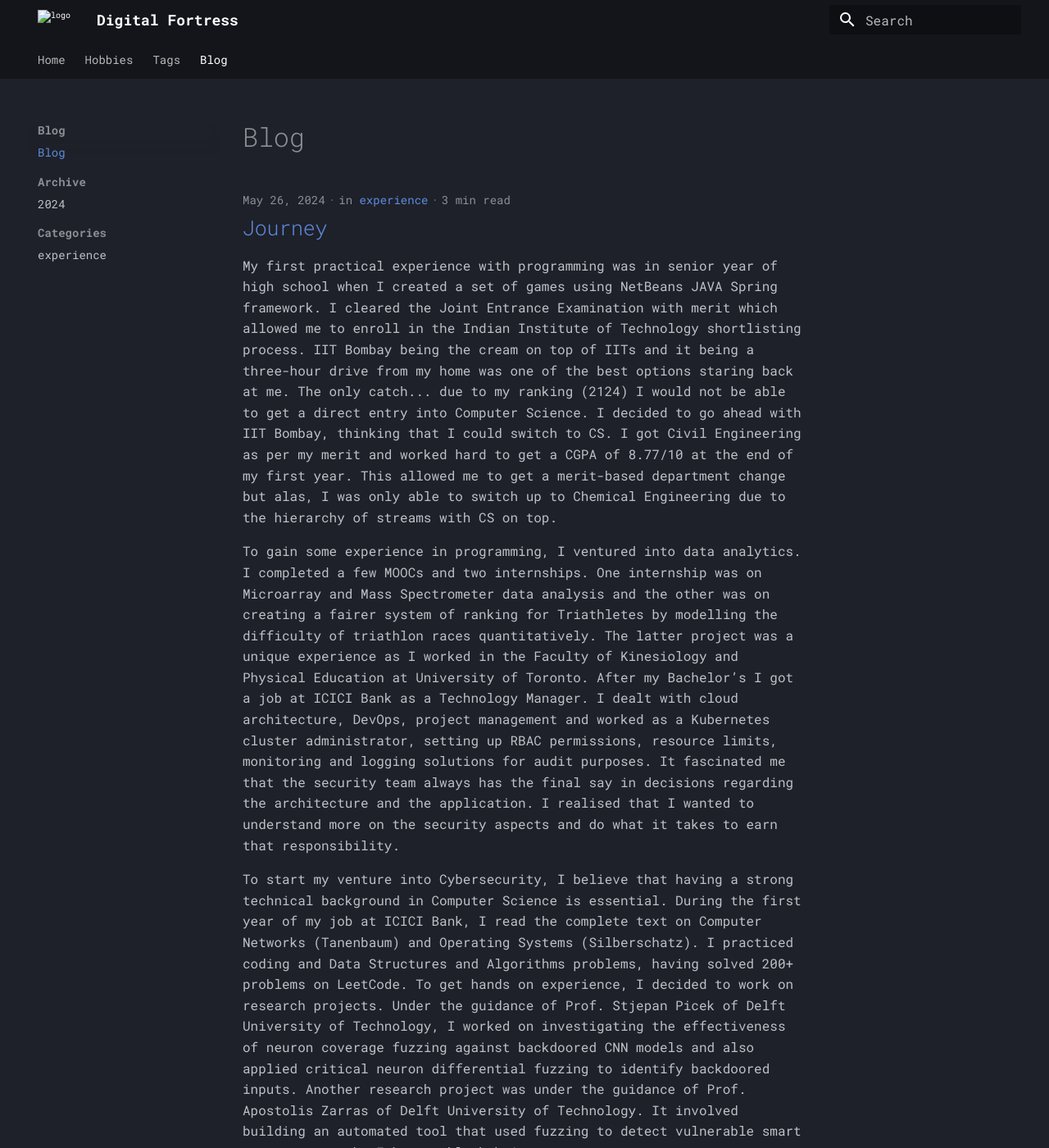
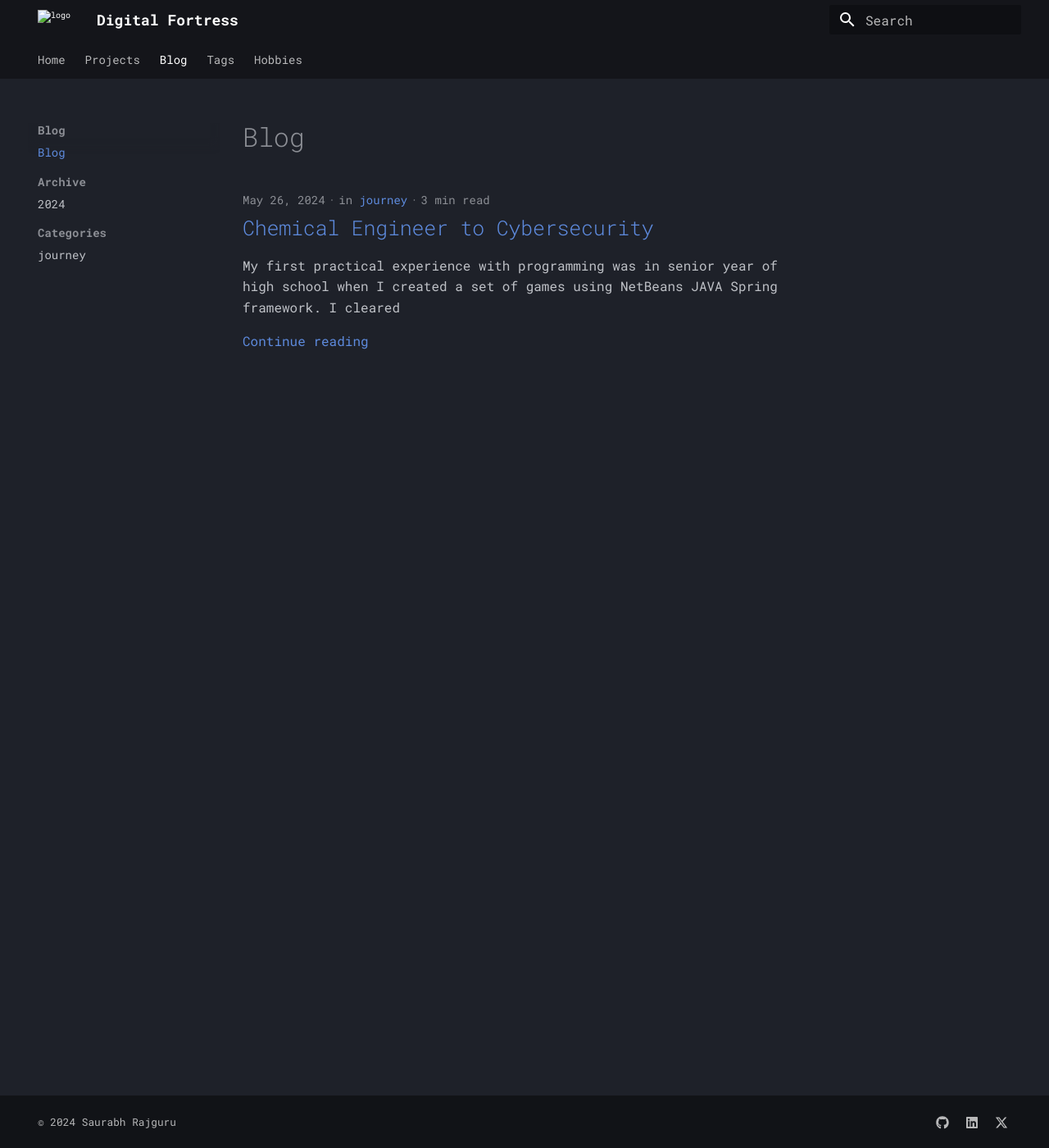
Before and after one commit to rajguru7/rajguru7.github.io, an MkDocs documentation site: the page built from docs/blog/index.md, in a window 1280 px wide and 1400 px high. Shown: the whole window at 82% size. Built offline with MkDocs 1.6.1 and Material for MkDocs 9.7.7, drawn with Linux system fonts in a browser that asks for light colours; comment, search, counter and statistics services are not loaded; some of the changed lines change nothing that is shown; some of the changed text lies outside the part shown.

Commit message:
update: projects page

```diff
--- a/docs/blog/posts/journey.md
+++ b/docs/blog/posts/journey.md
@@ -1,15 +1,17 @@
 ---
 date: 2024-05-26
 categories:
-  - experience
+  - journey
 tags:
-  - journey
+  - IIT
+  - decisions
 ---
 
-# Journey
+# Chemical Engineer to Cybersecurity
 
 My first practical experience with programming was in senior year of high school
 when I created a set of games using NetBeans JAVA Spring framework. I cleared
+<!-- stop -->
 the Joint Entrance Examination with merit which allowed me to enroll in the
 Indian Institute of Technology shortlisting process. IIT Bombay being the cream
 on top of IITs and it being a three-hour drive from my home was one of the best
--- a/docs/blog/posts/website.md
+++ b/docs/blog/posts/website.md
@@ -2,8 +2,10 @@
 draft: true
 date: 2024-05-26
 categories:
-  - guides
+  - projects
 tags:
-  - website
   - mkdocs
+  - cms
 ---
+
+# Creating digitalfortress.me
--- /dev/null
+++ b/docs/projects.md
@@ -0,0 +1,16 @@
+# Projects
+
+## mkdocs-plugin-inline-svg-mod
+
+A MkDocs plugin that allows you to embed SVG files directly into your Markdown content.
+
+- modification of the original [mkdocs-plugin-inline-svg](https://gitlab.com/craig0990/mkdocs-plugin-inline-svg)
+- adds support to delete content from SVG files
+- helped me to remove extra content from `.excalidraw.svg` files to reduce size
+  of images.
+
+## sys-set-up
+
+A collection of scripts to set up my system from scratch.
+
+## mkdocs-puml-mod
--- a/mkdocs.yml
+++ b/mkdocs.yml
@@ -1,6 +1,9 @@
 site_name: Digital Fortress
 docs_dir: docs
 site_dir: build
+site_url: https://digitalfortress.me
+# repo_url: https://github.com/rajguru7/digital-fortress
+# repo_name: rajguru7/digital-fortress
 markdown_extensions:
   - attr_list
   - tables
@@ -35,6 +38,14 @@
   logo: 'img/logo.png'
   favicon: 'img/logo.png'
 copyright: '&copy; 2024 Saurabh Rajguru'
+nav:
+  - Home: index.md
+  - Projects: projects.md
+  - Blog:
+    - blog/index.md
+  - Tags: tags.md
+  - Hobbies: hobbies.md
+  # - RSS: rss
 extra:
   generator: false
   social:
@@ -55,7 +66,8 @@
   - js/mathjax@3.2.2/es5/tex-mml-chtml.js
   - js/polyfill.min.js    #For mathjax support for browsers. Not required for chrome
 plugins:
-  - blog
+  - blog:
+      post_excerpt_separator: <!-- stop -->
   - tags:
       tags_file: tags.md
   - rss:
```
